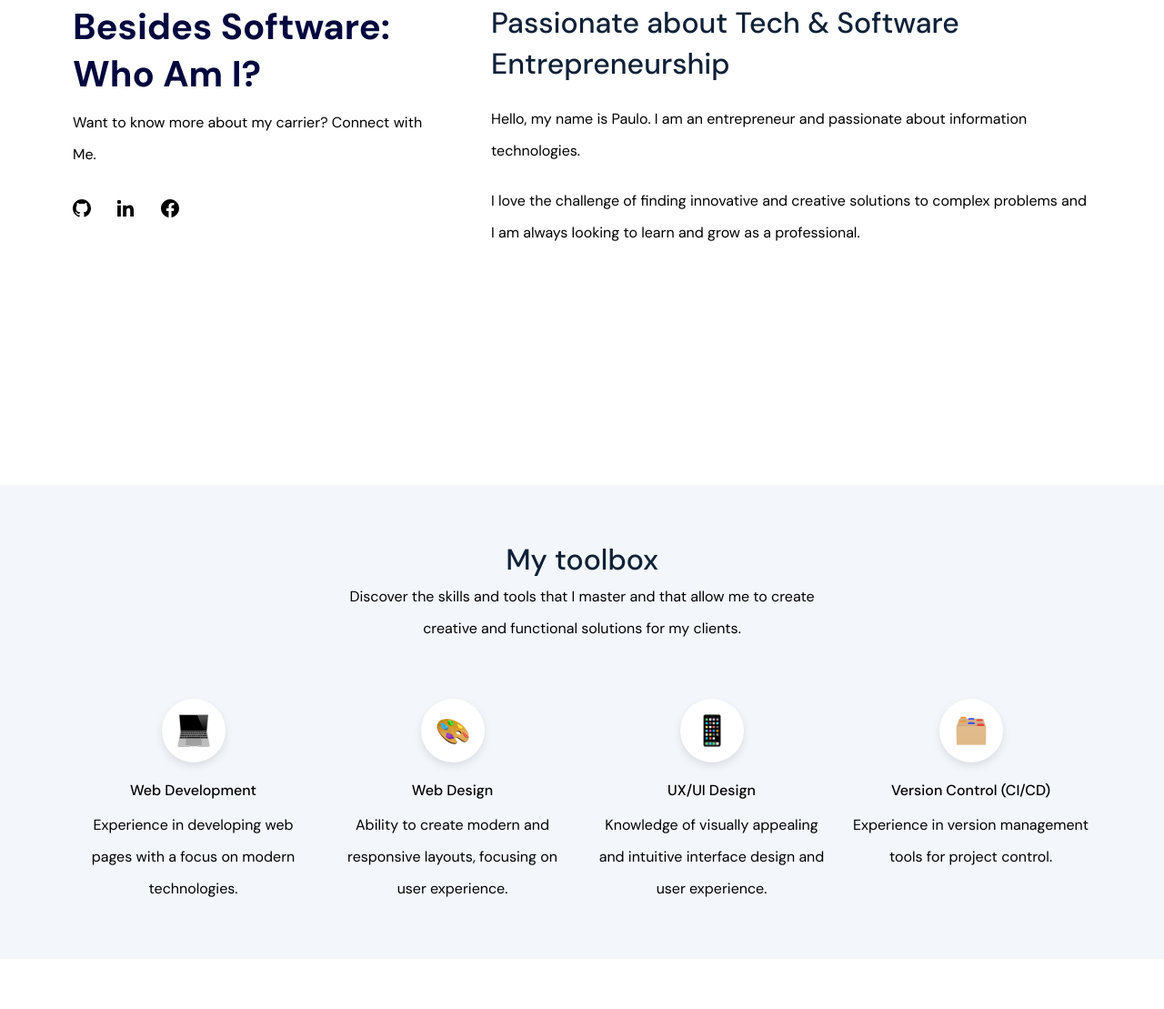
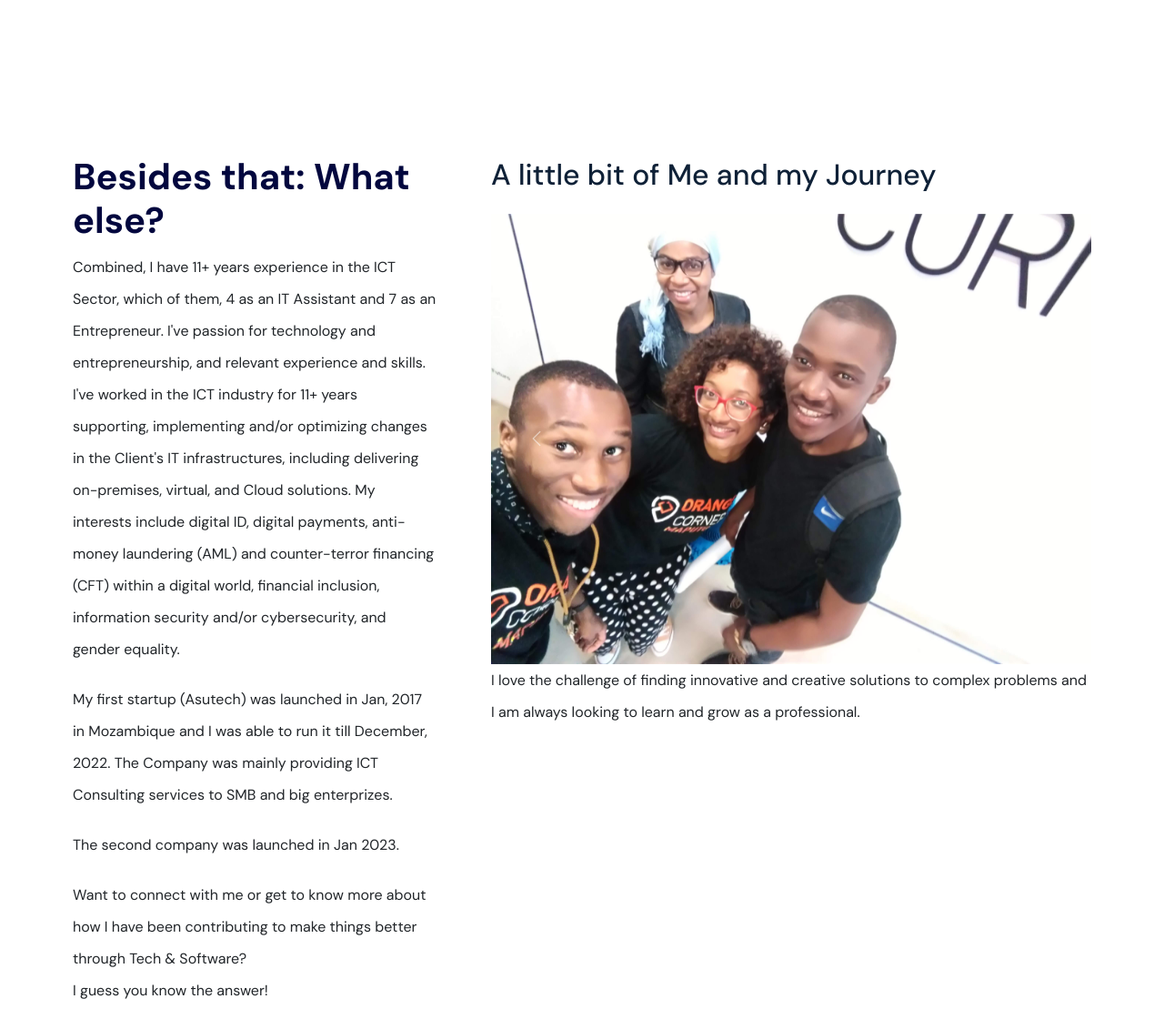
Before and after one commit to paulocouana/paulocouana.github.io, a plain HTML site: page index.html in a window 1280 px wide. Shown: the part 907-2016 px from the top of the page at 91% size. Drawn offline with nearby package versions, Linux system fonts and the light colour scheme.

Commit message:
third commit

```diff
--- a/css/components/about.css
+++ b/css/components/about.css
@@ -1,6 +1,7 @@
+/*Applies flexbos properties to the elements with the .about class*/
 .about {
   display: flex;
-  justify-content: space-between;
+  justify-content: space-between; /*space-between sets the gap between the items to 4rem and adds a scroll margin of 20rem at the top of the container below*/
   gap: 4rem;
   scroll-margin-top: 20rem;
 }
@@ -32,10 +33,11 @@
   max-width: 66rem;
 }
 
+/*This media query targets screens with a maximum width of 768px*/
 @media only screen and (max-width: 768px) {
   .about {
-    flex-direction: column;
-    align-items: center;
+    flex-direction: column; /*Sets the flex container wth the class .about to have a columm layout to be positioned horizontally*/
+    align-items: center; /*Center the child elements vertically within the flex container*/
   }
 
   .about .about_left {
--- a/index.html
+++ b/index.html
@@ -4,6 +4,10 @@
 <head>
   <meta charset="UTF-8">
   <meta name="viewport" content="width=device-width, initial-scale=1.0">
+
+  <link rel="stylesheet" href="https://cdn.jsdelivr.net/npm/bootstrap@5.3.0/dist/css/bootstrap.min.css">
+  <script src="https://cdn.jsdelivr.net/npm/bootstrap@5.3.0/dist/js/bootstrap.bundle.min.js"></script>
+
   <title>Paulo Ouana's Portfolio</title>
   <link rel="stylesheet" href="css/extends.css">
 
@@ -45,9 +49,10 @@
   <header id="header" class="max-width">
 
     <div class="header_left">
-      <h1>Hello! </br>I am Paulo Software Engineeer & Entrepreneur</h1>
+      <h1>Hello! </br>My name is Paulo, and I'm especialiazing myself in Software Engineeer.</h1>
       <p>
-        I am passionate about creating technological solutions that solve real problems and add value to users.
+        I am passionate about harnessing technology to address real-world challenges and a belief in the
+        transformative power of entrepreneurship.
       </p>
       <a href="#about" class="btn btn-primary">Read More!</a>
     </div>
@@ -63,29 +68,90 @@
   <!-- About -->
   <section id="about" class="about max-width">
     <div class="about_left">
-      <h2 class="secondary-title">Besides Software: Who Am I?</h2>
+      <h2 class="secondary-title">Besides that: What else?</h2>
       <p>
-        Want to know more about my carrier? Connect with Me.
+        Combined, I have 11+ years experience in the ICT Sector, which of them, 4 as an IT Assistant and 7 as an Entrepreneur.
+        I've passion for technology and entrepreneurship, and relevant experience and skills. I've worked in the ICT industry for 11+ years supporting, implementing and/or optimizing changes in the Client's IT infrastructures, including delivering on-premises, virtual, and Cloud solutions. My interests include digital ID, digital payments, anti-money laundering (AML) and counter-terror financing (CFT) within a digital world, financial inclusion, information security and/or cybersecurity, and gender equality.
+        <p>
+          My first startup (Asutech) was launched in Jan, 2017 in Mozambique and I was able to run it till December, 2022.
+          The Company was mainly providing ICT Consulting services to SMB and big enterprizes.
+        </p>
+        <p>
+          The second company was launched in Jan 2023.
+        </p>
+        <p>
+          Want to connect with me or get to know more about how I have been contributing to make things better through Tech & Software?
+        </br> I guess you know the answer!
+        </p>
       </p>
       <ul>
         <li>
-          <a href="#"><img src="assets/github.svg" alt="Github" /></a>
+          <a href="https://github.com/paulocouana"><img src="assets/github.svg" alt="Github" /></a>
         </li>
         <li>
-          <a href="#"><img src="assets/linkedin.svg" alt="Linkedin" /></a>
+          <a href="www.linkedin.com/in/pouana"><img src="assets/linkedin.svg" alt="Linkedin" /></a>
         </li>
         <li>
-          <a href="#"><img src="assets/facebook-circle.svg" alt="Facebook" /></a>
+          <a href="https://www.facebook.com/pauloc.ouana"><img src="assets/facebook-circle.svg" alt="Facebook" /></a>
         </li>
       </ul>
     </div>
     <div class="about_right">
       <h3 class="tertiary-title mb-m">
-        Passionate about Tech & Software Entrepreneurship
+        A little bit of Me and my Journey
       </h3>
-      <p>
-        Hello, my name is Paulo. I am an entrepreneur and passionate about information technologies.
-      </p>
+      <!-- <div id="carouselExample" class="carousel slide" data-bs-ride="carousel">
+        <div class="carousel-inner">
+          <div class="carousel-item active">
+            <img src="imagens/carrocelPictures/IMG_20.jpg" class="d-block w-100" alt="...">
+          </div>
+          <div class="carousel-item">
+            <img src="imagens/carrocelPictures/IMG_21.jpg" class="d-block w-100" alt="...">
+          </div>
+          <div class="carousel-item">
+            <img src="imagens/carrocelPictures/IMG_22.jpg" class="d-block w-100" alt="...">
+          </div>
+        </div>
+        <button class="carousel-control-prev" type="button" data-bs-target="#carouselExample" data-bs-slide="prev">
+          <span class="carousel-control-prev-icon" aria-hidden="true"></span>
+          <span class="visually-hidden">Previous</span>
+        </button>
+        <button class="carousel-control-next" type="button" data-bs-target="#carouselExample" data-bs-slide="next">
+          <span class="carousel-control-next-icon" aria-hidden="true"></span>
+          <span class="visually-hidden">Next</span>
+        </button>
+      </div> -->
+      <div class="carousel-container">
+        <div id="carouselExample" class="carousel slide" data-bs-ride="carousel">
+          <div class="carousel-inner">
+            <div class="carousel-item active">
+              <img src="imagens/carrocelPictures/IMG_20.jpg" class="d-block w-100" alt="">
+            </div>
+            <div class="carousel-item">
+              <img src="imagens/carrocelPictures/IMG_21.jpg" class="d-block w-100" alt="">
+            </div>
+            <div class="carousel-item">
+              <img src="imagens/carrocelPictures/IMG_22.jpg" class="d-block w-100" alt="">
+            </div>
+          </div>
+          <button class="carousel-control-prev" type="button" data-bs-target="#carouselExample" data-bs-slide="prev">
+            <span class="carousel-control-prev-icon" aria-hidden="true"></span>
+            <span class="visually-hidden">Previous</span>
+          </button>
+          <button class="carousel-control-next" type="button" data-bs-target="#carouselExample" data-bs-slide="next">
+          <span class="carousel-control-next-icon" aria-hidden="true"></span>
+          <span class="visually-hidden">Next</span>
+          </button>
+        </div>
+      </div>
+      <style>
+        .carousel-item img {
+          object-fit: cover;
+          height: 100%;
+          width: 100%;
+        }
+        </style>
+      </style>
       <p>
         I love the challenge of finding innovative and creative solutions to
         complex problems and I am always looking to learn and grow as a professional.
@@ -96,11 +162,11 @@
   <!-- habilidades -->
   <section id="skills" class="skills">
     <div class="skills_content max-width">
-      <h2 class="tertiary-title">My toolbox</h2>
-      <p class="description">
+      <h2 class="tertiary-title">What I am learning to become a better Entrepreneur</h2>
+      <!--<p class="description">
         Discover the skills and tools that I master and that allow me to
         create creative and functional solutions for my clients.
-      </p>
+      </p>-->
       <ul>
         <li class="skills_item">
           <div class="image-container">
@@ -108,7 +174,7 @@
           </div>
           <h3>Web Development</h3>
           <p>
-            Experience in developing web pages with a focus on modern technologies.
+            Develop web pages with a focus on modern technologies.
           </p>
         </li>
         <li class="skills_item">
@@ -117,7 +183,7 @@
           </div>
           <h3>Web Design</h3>
           <p>
-            Ability to create modern and responsive layouts, focusing on user experience.
+            How to Create modern and responsive layouts, focusing on user experience.
           </p>
         </li>
         <li class="skills_item">
@@ -126,16 +192,16 @@
           </div>
           <h3>UX/UI Design</h3>
           <p>
-            Knowledge of visually appealing and intuitive interface design and user experience.
+            I'm learning how to create visually appealing and intuitive interface designs and user experiences.
           </p>
         </li>
         <li class="skills_item">
           <div class="image-container">
             <img src="assets/files.png" alt="Version Control" />
           </div>
-          <h3>Version Control (CI/CD)</h3>
+          <h3>Business & COMMS</h3>
           <p>
-            Experience in version management tools for project control.
+            How to communicate with the Customer and to ensure a real value is being delivered.
           </p>
         </li>
       </ul>
@@ -156,23 +222,23 @@
   <!-- Footer -->
   <footer id="footer">
     <div class="footer_content max-width mb-0">
-      <h2 class="tertiary-title mb-s">Need Help?</h2>
-      <p class="mb-m">
-        I would be happy to help you and know how we can work together.
-      </p>
+      <h2 class="tertiary-title mb-s">Let's Keep in Touch</h2>
+      <!--<p class="mb-m">
+        Let's keep in Touch.
+      </p>-->
       <div class="footer_contact mb-m">
         <span class="mb-m">pauloc.ouana@gmail.com</span>
         <span>+258 82 918-5494</span>
       </div>
       <ul class="mb-l">
         <li>
-          <a href="#"><img src="assets/github.svg" alt="GitHub" /></a>
+          <a href="https://github.com/paulocouana"><img src="assets/github.svg" alt="GitHub" /></a>
         </li>
         <li>
-          <a href="#"><img src="assets/linkedin.svg" alt="Linkedin" /></a>
+          <a href="www.linkedin.com/in/pouana"><img src="assets/linkedin.svg" alt="Linkedin" /></a>
         </li>
         <li>
-          <a href="#"><img src="assets/facebook-circle.svg" alt="Facebook" /></a>
+          <a href="https://www.facebook.com/pauloc.ouana"><img src="assets/facebook-circle.svg" alt="Facebook" /></a>
         </li>
       </ul>
       <p class="footer_copyright">
@@ -180,6 +246,7 @@
       </p>
     </div>
   </footer>
+
   <!-- script -->
   <script src="scripts/index.js"></script>
 </body>
```
Also changed, not shown: assets/handshake.png (added), css/components/picturesbar.css (added), imagens/carrocelPictures/IMG_20.jpg (added), imagens/carrocelPictures/IMG_21.jpg (added), 3 other files.
